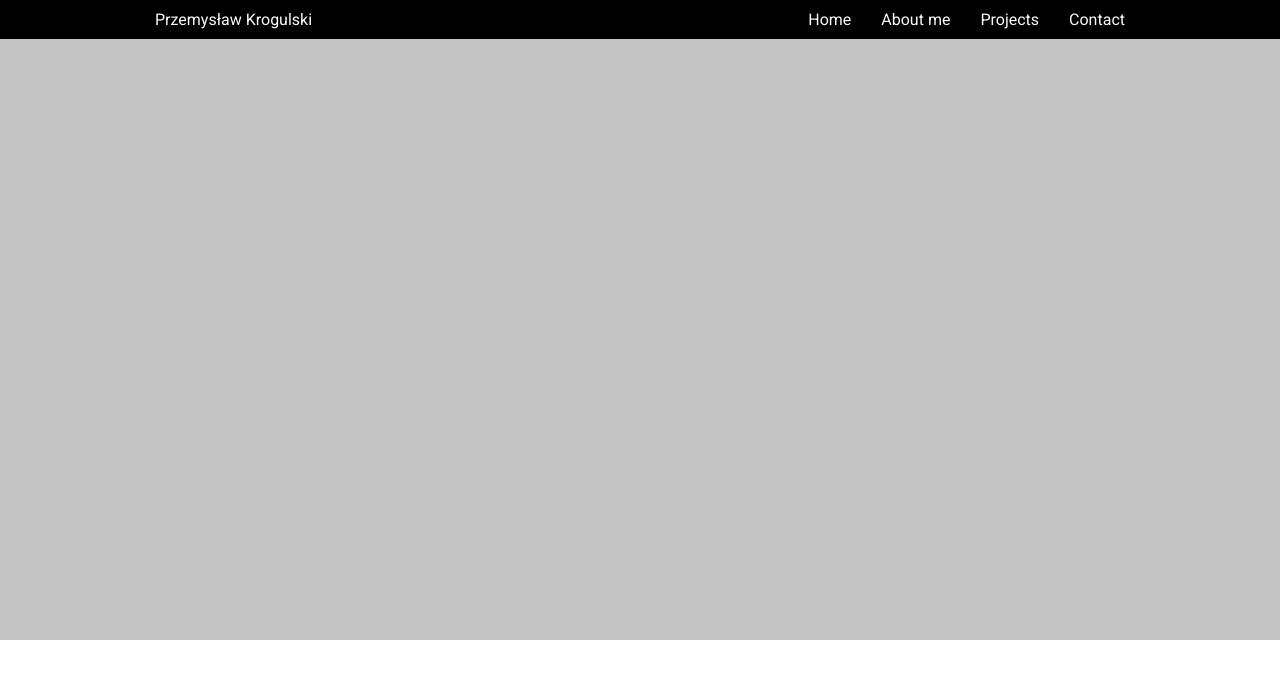
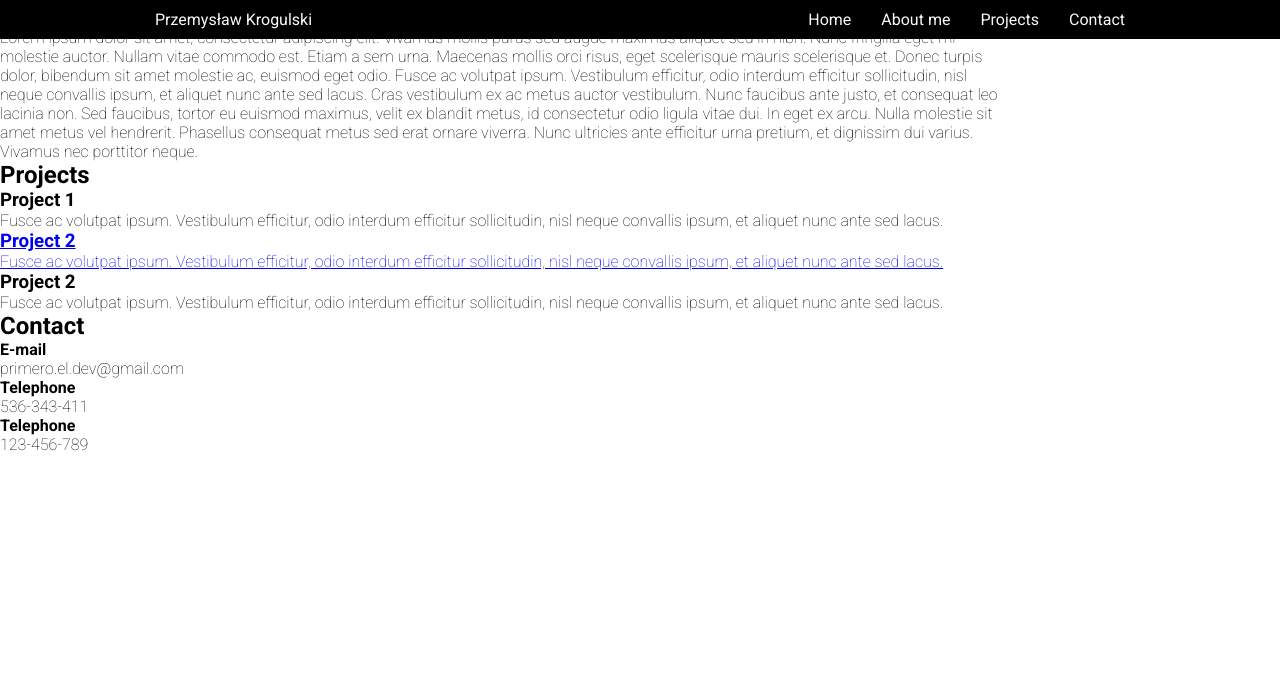
Before and after one commit to Przemar5/Portfolio, a PHP site: page / in a window 1280 px wide. Shown: the top 679 px of the page. Run offline with PHP 8.4, Linux system fonts and the light colour scheme.

Commit message:
Start about, projects and contact section
Added few sections and some utils. They still aren't finished.

```diff
--- a/index.html
+++ b/index.html
@@ -29,13 +29,13 @@
 					</li>
 
 					<li class="navbar__item">
-						<a class="navbar__link" href="#">
+						<a class="navbar__link" href="#about">
 							About me
 						</a>
 					</li>
 
 					<li class="navbar__item">
-						<a class="navbar__link" href="#">
+						<a class="navbar__link" href="#projects">
 							Projects
 						</a>
 					</li>
@@ -56,15 +56,108 @@
 		</nav>
 
 		<!-- Header -->
-		<header class="header" role="banner">
+		<header class="" id="header" role="banner">
 			<div class="hero">
 
 			</div>
 		</header>
 
 		<!-- About section -->
-		<section class="section">
+		<section class="section" id="about">
+			<div class="wrapper about__wrapper">
+				<div class="about__card card">
+					<h2 class="card__header">
+						About me
+					</h2>
 
+					<div class="card__content">
+						<p class="card__paragraph">
+							Lorem ipsum dolor sit amet, consectetur adipiscing elit. Vivamus mollis purus sed augue maximus aliquet sed in nibh. Nunc fringilla eget mi molestie auctor. Nullam vitae commodo est. Etiam a sem urna. Maecenas mollis orci risus, eget scelerisque mauris scelerisque et. Donec turpis dolor, bibendum sit amet molestie ac, euismod eget odio. Fusce ac volutpat ipsum. Vestibulum efficitur, odio interdum efficitur sollicitudin, nisl neque convallis ipsum, et aliquet nunc ante sed lacus. Cras vestibulum ex ac metus auctor vestibulum. Nunc faucibus ante justo, et consequat leo lacinia non. Sed faucibus, tortor eu euismod maximus, velit ex blandit metus, id consectetur odio ligula vitae dui. In eget ex arcu. Nulla molestie sit amet metus vel hendrerit. Phasellus consequat metus sed erat ornare viverra. Nunc ultricies ante efficitur urna pretium, et dignissim dui varius. Vivamus nec porttitor neque.
+						</p>
+					</div>
+				</div>
+			</div>
+		</section>
+
+		<!-- Projects -->
+		<section class="section bg-grey" id="projects">
+			<div class="wrapper">
+				<h2 class="section__header">
+					Projects
+				</h2>
+
+				<div class="projects__container">
+					<a class="project">
+						<div class="project__caption">
+							<h3 class="project__header">
+								Project 1
+							</h3>
+							<p class="project__paragraph">
+								Fusce ac volutpat ipsum. Vestibulum efficitur, odio interdum efficitur sollicitudin, nisl neque convallis ipsum, et aliquet nunc ante sed lacus.
+							</p>
+						</div>
+					</a>
+
+					<a class="project" href="http://localhost/projects/portfolio/#">
+						<div class="project__caption">
+							<h3 class="project__header">
+								Project 2
+							</h3>
+							<p class="project__paragraph">
+								Fusce ac volutpat ipsum. Vestibulum efficitur, odio interdum efficitur sollicitudin, nisl neque convallis ipsum, et aliquet nunc ante sed lacus.
+							</p>
+						</div>
+					</a>
+
+					<a class="project">
+						<div class="project__caption">
+							<h3 class="project__header">
+								Project 2
+							</h3>
+							<p class="project__paragraph">
+								Fusce ac volutpat ipsum. Vestibulum efficitur, odio interdum efficitur sollicitudin, nisl neque convallis ipsum, et aliquet nunc ante sed lacus.
+							</p>
+						</div>
+					</a>
+				</div>
+			</div>
+		</section>
+
+		<section class="section" id="contact">
+			<div class="wrapper">
+				<h2 class="section__header">
+					Contact
+				</h2>
+
+				<div class="contact__card card">
+					<div class="contact__method">
+						<h4 class="contact__method-header">
+							E-mail
+						</h4>
+						<p class="card__method-paragraph">
+							primero.el.dev@gmail.com
+						</p>
+					</div>
+
+					<div class="contact__method">
+						<h4 class="contact__method-header">
+							Telephone
+						</h4>
+						<p class="card__method-paragraph">
+							536-343-411
+						</p>
+					</div>
+
+					<div class="contact__method">
+						<h4 class="contact__method-header">
+							Telephone
+						</h4>
+						<p class="card__method-paragraph">
+							123-456-789
+						</p>
+					</div>
+				</div>
+			</div>
 		</section>
 	</body>
 </html>
```
Also changed, not shown: sass/main.scss (+156 -3 lines), 2 other files.
